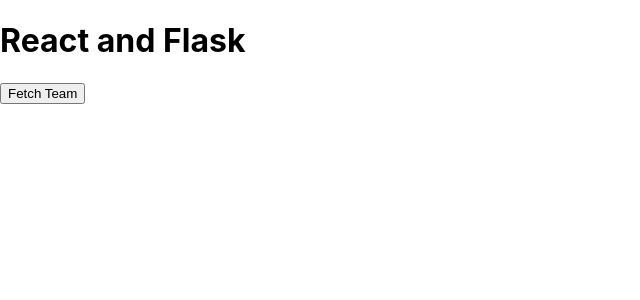
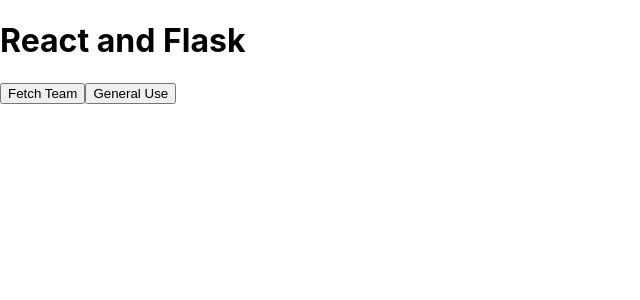
Before and after one commit to itamaraloni/NBA-Playoffs-Brackets-App-Client, a React (Create React App) app: page / in a window 1280 px wide. Shown: the top 300 px of the page, without its empty margins (0-640 px from the left). Built offline with nearby package versions, Linux system fonts and the light colour scheme.

Commit message:
add general use button

```diff
--- a/src/App.js
+++ b/src/App.js
@@ -19,11 +19,28 @@ function App() {
     }
   };
 
+  const generalUse = async () => {
+    try {
+      console.log(`Making request to api/general_use...`);
+      const response = await fetch(`http://127.0.0.1:5000/api/general_use`);
+      const data = await response.json();
+      if (response.ok) {
+        // setData(data.email);
+        console.log(`received email from server: ${data.name}`); // Access the email here
+      } else {
+        console.error('Error fetching email');
+      }
+    } catch (error) {
+      console.error('Error fetching data:', error);
+    }
+  };
+
   return (
     <div className="App">
       <header className="App-header">
         <h1>React and Flask</h1>
         <button onClick={() => fetchTeam('u1')}>Fetch Team</button>
+        <button onClick={() => generalUse()}>General Use</button>
         {data && <p>{data}</p>}
       </header>
     </div>
```
